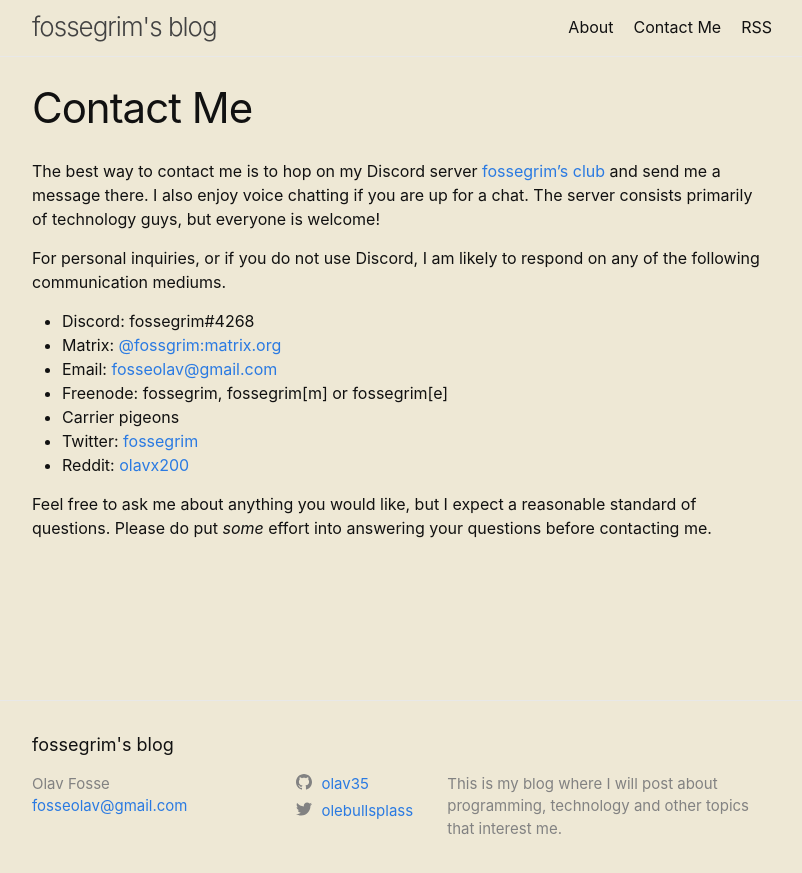
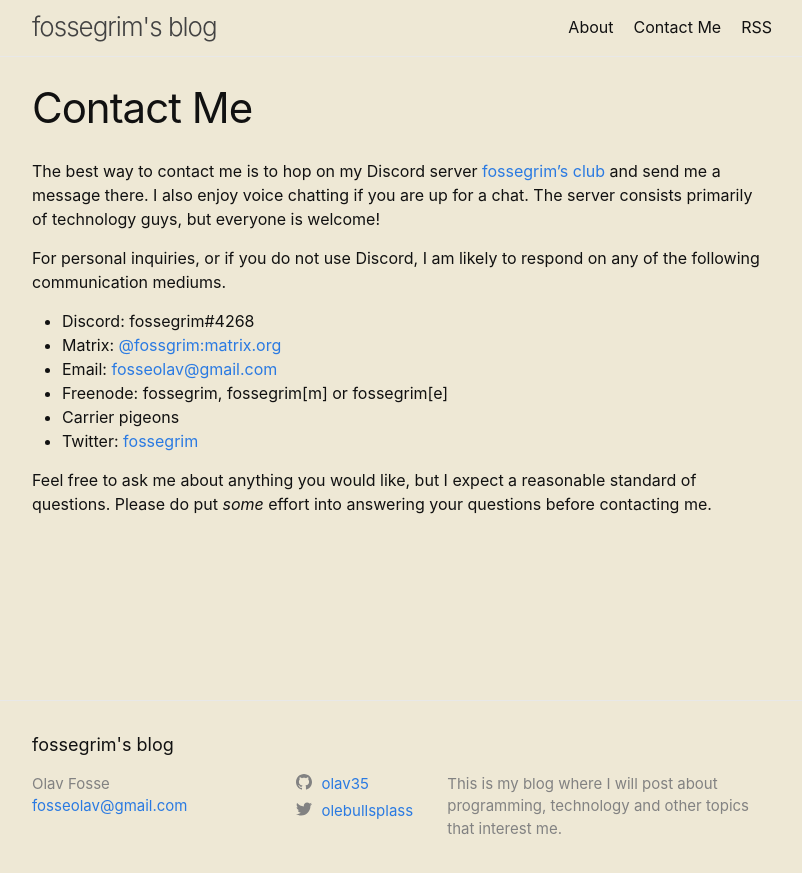
Before and after one commit to fossegrim/fossegr.im, a Jekyll site: the page built from contact.markdown, in a window 1280 px wide. Shown: the top 873 px of the page, without its empty margins (238-1040 px from the left). Built offline with Jekyll 4.4.1, drawn with Linux system fonts in a browser that asks for light colours.

Commit message:
Remove reddit

```diff
--- a/contact.markdown
+++ b/contact.markdown
@@ -12,6 +12,5 @@
 - Freenode: fossegrim, fossegrim[m] or fossegrim[e]
 - Carrier pigeons
 - Twitter: [fossegrim](https://twitter.com/olebullsplass)
-- Reddit: [olavx200](https://www.reddit.com/user/olavx200)
 
 Feel free to ask me about anything you would like, but I expect a reasonable standard of questions. Please do put *some* effort into answering your questions before contacting me.
```
